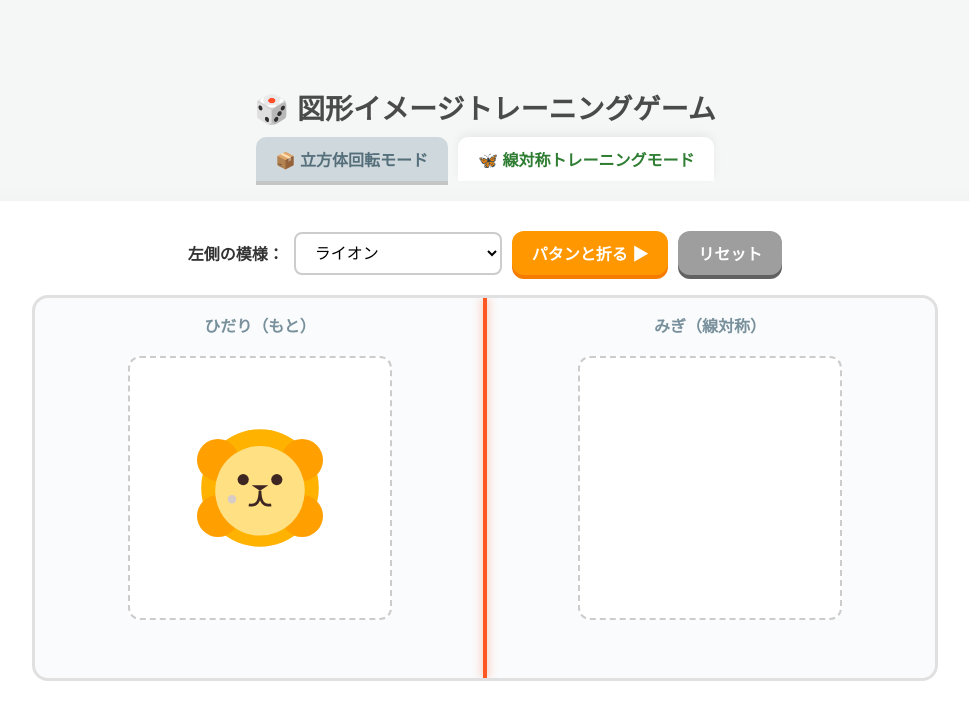
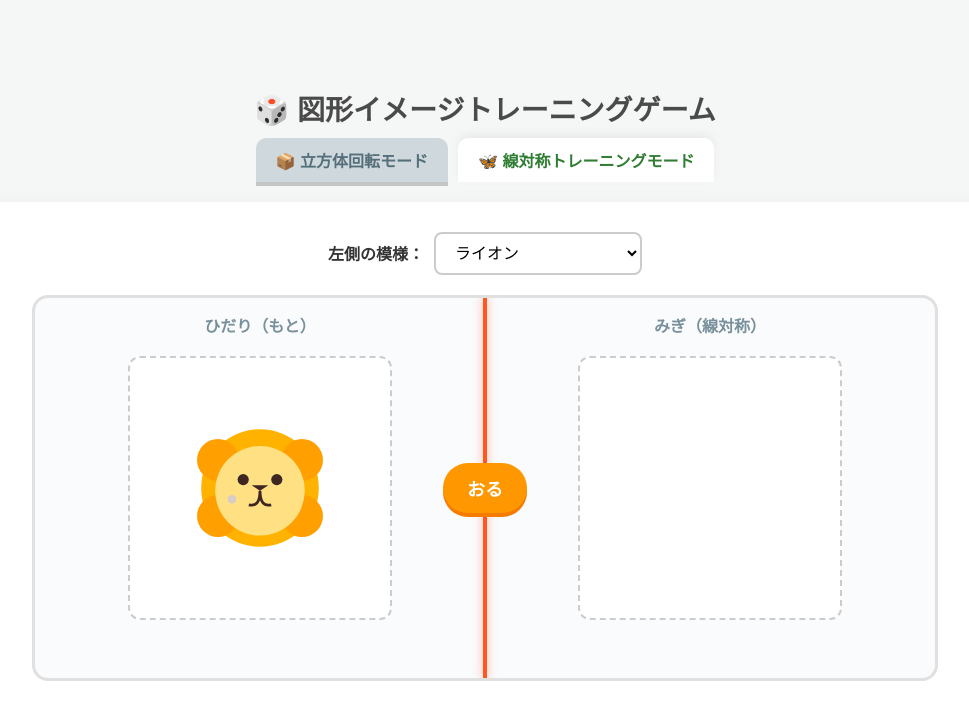
Before and after one commit to TH0510/sentaisho, a plain HTML site: page index.html in a window 1280 px wide. Both pictures are taken after a click on the button "🦋 線対称トレーニングモード". Shown: the whole page, without its empty margins (155-1124 px from the left). Drawn offline with Linux system fonts and the light colour scheme.

Commit message:
Update index.html

```diff
--- a/index.html
+++ b/index.html
@@ -121,6 +121,7 @@
     position: relative;
     overflow: hidden;
     margin-bottom: 20px;
+    perspective: 1200px; /* 3Dアニメーション用 */
   }
   .sym-half {
     width: 50%;
@@ -131,6 +132,8 @@
     justify-content: center;
     position: relative;
   }
+
+  /* 中央線 */
   .sym-axis {
     position: absolute;
     left: 50%;
@@ -142,6 +145,16 @@
     transform: translateX(-2px);
     box-shadow: 0 0 10px rgba(255, 87, 34, 0.5);
   }
+
+  /* 中央線上に配置する「おる/もどす」ボタン */
+  .fold-btn-container {
+    position: absolute;
+    left: 50%;
+    top: 50%;
+    transform: translate(-50%, -50%);
+    z-index: 30;
+  }
+
   .sym-label {
     position: absolute;
     top: 15px;
@@ -159,20 +172,6 @@
     align-items: center;
     justify-content: center;
     position: relative;
-  }
-
-  /* 線対称の折り返しアニメーション用コンテナ */
-  .moving-shape {
-    position: absolute;
-    width: 260px;
-    height: 260px;
-    display: flex;
-    align-items: center;
-    justify-content: center;
-    transition: transform 1.2s cubic-bezier(0.4, 0, 0.2, 1), opacity 1.2s ease;
-    transform-origin: left center; /* 軸を基準に回転 */
-    pointer-events: none;
-    z-index: 10;
   }
 
   /* 共通ボタン */
@@ -263,32 +262,31 @@
         <option value="f">アルファベット「F」</option>
         <option value="draw">お絵描き 🎨</option>
       </select>
-      <button class="btn-orange" style="padding: 10px 20px; font-size:16px;" onclick="foldSymmetry()">パタンと折る ▶</button>
-      <button class="btn-blue" style="padding: 10px 20px; font-size:16px; background-color:#9e9e9e; box-shadow:0 4px 0px #616161;" onclick="resetSymmetry()">リセット</button>
     </div>
 
     <div class="symmetry-workspace">
-      <!-- 軸 -->
+      <!-- 中央の赤い線（軸） -->
       <div class="sym-axis"></div>
+
+      <!-- 中央線上のボタン：「おる」⇔「もどす」 -->
+      <div class="fold-btn-container">
+        <button id="actionBtn" class="btn-orange" onclick="toggleFold()" style="padding: 12px 24px; font-size:18px; border-radius: 30px;">おる</button>
+      </div>
 
       <!-- 左側（元図形） -->
       <div class="sym-half">
         <div class="sym-label">ひだり（もと）</div>
-        <div class="canvas-box" id="symLeftBox">
-          <!-- 動的挿入 -->
-        </div>
+        <div class="canvas-box" id="symLeftBox"></div>
       </div>
 
       <!-- 右側（対称図形） -->
       <div class="sym-half">
         <div class="sym-label">みぎ（線対称）</div>
-        <div class="canvas-box" id="symRightBox">
-          <!-- アニメーション用または結果の図形 -->
-        </div>
+        <div class="canvas-box" id="symRightBox"></div>
       </div>
 
-      <!-- パタンと折るときに飛ぶレイヤー -->
-      <div id="flyingContainer" style="position:absolute; left:0; top:0; width:100%; height:100%; pointer-events:none;"></div>
+      <!-- アニメーション用フリップレイヤー -->
+      <div id="flippingLayer" style="position: absolute; top: 0; left: 0; width: 100%; height: 100%; pointer-events: none; overflow: hidden; z-index: 20;"></div>
     </div>
   </div>
 
@@ -314,41 +312,25 @@
       if (mode === 'symmetry') initSymmetry();
     }
 
-    // --- 共通の図形データ（非対称な図形たち） ---
+    // --- 共通の図形データ ---
     const shapeData = {
       bear: `<svg width="120" height="120" viewBox="0 0 100 100"><circle cx="25" cy="25" r="15" fill="#8D6E63"/><circle cx="75" cy="25" r="15" fill="#8D6E63"/><circle cx="50" cy="55" r="40" fill="#A1887F"/><circle cx="35" cy="45" r="5" fill="#3E2723"/><circle cx="65" cy="45" r="5" fill="#3E2723"/><ellipse cx="50" cy="65" rx="18" ry="14" fill="#D7CCC8"/><circle cx="50" cy="60" r="5" fill="#3E2723"/><path d="M 50 65 Q 50 75 42 72 M 50 65 Q 50 75 58 72" fill="none" stroke="#3E2723" stroke-width="2"/></svg>`,
       triangle: `<svg width="120" height="120" viewBox="0 0 100 100"><polygon points="50,15 15,85 85,85" fill="#FF7043" stroke="#D84315" stroke-width="4" stroke-linejoin="round"/></svg>`,
       arrow: `<svg width="120" height="120" viewBox="0 0 100 100"><polygon points="50,15 85,50 65,50 65,85 35,85 35,50 15,50" fill="#42A5F5" stroke="#1E88E5" stroke-width="4" stroke-linejoin="round"/></svg>`,
       f: `<svg width="120" height="120" viewBox="0 0 100 100"><rect x="25" y="15" width="20" height="70" fill="#9C27B0" rx="2"/><rect x="45" y="15" width="35" height="20" fill="#9C27B0" rx="2"/><rect x="45" y="45" width="25" height="20" fill="#9C27B0" rx="2"/></svg>`,
-      // 線対称用の追加図形（ライオン、ラッパ）
       lion: `<svg width="140" height="140" viewBox="0 0 100 100">
-               <!-- たてがみ（非対称にアレンジ） -->
-               <circle cx="50" cy="50" r="42" fill="#FFB300"/>
-               <circle cx="20" cy="30" r="15" fill="#FFA000"/>
-               <circle cx="80" cy="30" r="15" fill="#FFA000"/>
-               <circle cx="20" cy="70" r="15" fill="#FFA000"/>
-               <circle cx="80" cy="70" r="15" fill="#FFA000"/>
-               <!-- 顔 -->
-               <circle cx="50" cy="52" r="32" fill="#FFE082"/>
-               <!-- 目 -->
-               <circle cx="38" cy="44" r="4" fill="#3E2723"/>
-               <circle cx="62" cy="44" r="4" fill="#3E2723"/>
-               <!-- 鼻・口 -->
-               <polygon points="50,52 44,48 56,48" fill="#3E2723"/>
-               <path d="M 50 52 Q 50 64 42 62 M 50 52 Q 50 64 58 62" fill="none" stroke="#3E2723" stroke-width="2"/>
-               <!-- ヒゲのような非対称のワンポイント -->
-               <circle cx="30" cy="58" r="3" fill="#D7CCC8"/>
+               <circle cx="50" cy="50" r="42" fill="#FFB300"/><circle cx="20" cy="30" r="15" fill="#FFA000"/><circle cx="80" cy="30" r="15" fill="#FFA000"/><circle cx="20" cy="70" r="15" fill="#FFA000"/><circle cx="80" cy="70" r="15" fill="#FFA000"/>
+               <circle cx="50" cy="52" r="32" fill="#FFE082"/><circle cx="38" cy="44" r="4" fill="#3E2723"/><circle cx="62" cy="44" r="4" fill="#3E2723"/>
+               <polygon points="50,52 44,48 56,48" fill="#3E2723"/><path d="M 50 52 Q 50 64 42 62 M 50 52 Q 50 64 58 62" fill="none" stroke="#3E2723" stroke-width="2"/><circle cx="30" cy="58" r="3" fill="#D7CCC8"/>
              </svg>`,
       trumpet: `<svg width="140" height="140" viewBox="0 0 100 100">
-                <!-- ラッパ（左右非対称） -->
                 <path d="M 20 60 Q 40 60 70 30 L 85 20 Q 90 15 95 25 L 85 45 Q 80 50 70 50 L 30 75 Z" fill="#FFD54F" stroke="#F57C00" stroke-width="3" stroke-linejoin="round"/>
-                <path d="M 35 62 L 25 78 L 45 70 Z" fill="#FFA000"/>
-                <ellipse cx="88" cy="22" rx="6" ry="10" fill="#FFE082" stroke="#F57C00" stroke-width="2" transform="rotate(45 88 22)"/>
+                <path d="M 35 62 L 25 78 L 45 70 Z" fill="#FFA000"/><ellipse cx="88" cy="22" rx="6" ry="10" fill="#FFE082" stroke="#F57C00" stroke-width="2" transform="rotate(45 88 22)"/>
               </svg>`
     };
 
-    // --- お絵描き機能用の変数と処理 ---
-    let targetMode = 'cube'; // 'cube' または 'symmetry'
+    // --- お絵描き機能 ---
+    let targetMode = 'cube';
     const drawModal = document.getElementById('drawModal');
     const canvas = document.getElementById('drawCanvas');
     const ctx = canvas.getContext('2d');
@@ -370,12 +352,7 @@
     canvas.addEventListener('mouseleave', () => isDrawing = false);
 
     function clearCanvas() { ctx.clearRect(0, 0, canvas.width, canvas.height); }
-
-    function openDrawModal(mode) {
-      targetMode = mode;
-      clearCanvas();
-      drawModal.style.display = 'flex';
-    }
+    function openDrawModal(mode) { targetMode = mode; clearCanvas(); drawModal.style.display = 'flex'; }
 
     function applyDrawing() {
       const dataURL = canvas.toDataURL();
@@ -391,9 +368,8 @@
       }
     }
 
-
     // ==========================================
-    // 📦 立方体回転モードのスクリプト
+    // 📦 立方体回転モード
     // ==========================================
     let currentAngle = 0;
     let currentX = 0;
@@ -429,7 +405,7 @@
           cube.style.transition = 'none';
           currentX = 0;
           applyTransform();
-          setTimeout(() => { cube.style.transition = 'transform 1.2s cubic-bezier(0.4, 0, 0.2, 1);'; }, 50);
+          setTimeout(() => { cube.style.transition = 'transform 1.2s cubic-bezier(0.4, 0, 0.2, 1)'; }, 50);
         }, 1200);
       }
       applyTransform();
@@ -443,7 +419,7 @@
           cube.style.transition = 'none';
           currentX = 0;
           applyTransform();
-          setTimeout(() => { cube.style.transition = 'transform 1.2s cubic-bezier(0.4, 0, 0.2, 1);'; }, 50);
+          setTimeout(() => { cube.style.transition = 'transform 1.2s cubic-bezier(0.4, 0, 0.2, 1)'; }, 50);
         }, 1200);
       }
       applyTransform();
@@ -461,11 +437,11 @@
       }
     }
 
-
     // ==========================================
-    // 🦋 線対称トレーニングモードのスクリプト
+    // 🦋 線対称トレーニングモード
     // ==========================================
     let symCustomImage = null;
+    let isFolded = false;
 
     function initSymmetry() {
       updateSymShape();
@@ -485,10 +461,9 @@
         symCustomImage = null;
         leftBox.innerHTML = shapeData[val];
       }
-      document.getElementById('symRightBox').innerHTML = '';
+      resetSymmetry();
     }
 
-    // セレクトボックス変更時のハンドラ拡張
     document.getElementById('symShapeSelect').addEventListener('change', function(e) {
       if (e.target.value === 'draw') {
         openDrawModal('symmetry');
@@ -496,61 +471,83 @@
     });
 
     function resetSymmetry() {
+      isFolded = false;
       document.getElementById('symRightBox').innerHTML = '';
-      document.getElementById('flyingContainer').innerHTML = '';
+      document.getElementById('flippingLayer').innerHTML = '';
+      const actionBtn = document.getElementById('actionBtn');
+      actionBtn.innerText = 'おる';
+      actionBtn.style.backgroundColor = '#FF9800';
+      actionBtn.style.boxShadow = '0 4px 0px #F57C00';
     }
 
-    function foldSymmetry() {
-      const rightBox = document.getElementById('symRightBox');
-      // すでに右側に表示されている場合は何もしない
-      if (rightBox.innerHTML !== '') return;
+    function toggleFold() {
+      if (!isFolded) {
+        // ---「おる」動作（アニメーション開始）---
+        isFolded = true;
+        const actionBtn = document.getElementById('actionBtn');
+        actionBtn.innerText = 'もどす';
+        actionBtn.style.backgroundColor = '#9e9e9e';
+        actionBtn.style.boxShadow = '0 4px 0px #616161';
 
-      const leftBox = document.getElementById('symLeftBox');
-      const flyingContainer = document.getElementById('flyingContainer');
+        const leftBox = document.getElementById('symLeftBox');
+        const workspace = document.querySelector('.symmetry-workspace');
+        const workspaceRect = workspace.getBoundingClientRect();
+        const leftRect = leftBox.getBoundingClientRect();
 
-      // 左側のコンテンツをコピーして、中央の軸（workspaceの中央）からパタンと右側に回転させるアニメーション
-      const workspaceRect = document.querySelector('.symmetry-workspace').getBoundingClientRect();
-      const leftRect = leftBox.getBoundingClientRect();
+        // 中央線（軸）のワークスペース内でのX座標を計算
+        const axisX = workspaceRect.width / 2;
+        const boxWidth = leftRect.width;
+        const boxHeight = leftRect.height;
+        const boxTop = leftRect.top - workspaceRect.top;
 
-      // 飛行要素を作成
-      const flyer = document.createElement('div');
-      flyer.innerHTML = leftBox.innerHTML;
-      flyer.style.position = 'absolute';
-      flyer.style.left = (leftRect.left - workspaceRect.left) + 'px';
-      flyer.style.top = (leftRect.top - workspaceRect.top) + 'px';
-      flyer.style.width = leftRect.width + 'px';
-      flyer.style.height = leftRect.height + 'px';
-      flyer.style.display = 'flex';
-      flyer.style.alignItems = 'center';
-      flyer.style.justifyContent = 'center';
-      flyer.style.transformOrigin = 'right center'; // 軸側（右端）を基点にして左側にめくれる or 軸を基点に右側へ
-      flyer.style.transition = 'transform 1.2s cubic-bezier(0.4, 0, 0.2, 1)';
-      flyer.style.transformStyle = 'preserve-3d';
+        // 軸を右端とするフリップ用要素を作成
+        const layer = document.getElementById('flippingLayer');
+        const card = document.createElement('div');
 
-      // 左右反転した見た目を作るために、内部を包む
-      flyer.innerHTML = `<div style="width:100%; height:100%; display:flex; align-items:center; justify-content:center; transform: scaleX(-1);">${leftBox.innerHTML}</div>`;
+        // 初期位置：左側のボックスの位置に合わせるが、回転軸を右端（軸の位置）にするため配置を調整
+        const startLeft = (leftRect.left - workspaceRect.left);
 
-      flyingContainer.appendChild(flyer);
+        card.style.position = 'absolute';
+        card.style.left = startLeft + 'px';
+        card.style.top = boxTop + 'px';
+        card.style.width = boxWidth + 'px';
+        card.style.height = boxHeight + 'px';
+        card.style.transformOrigin = 'right center'; // 右端（真ん中の線）を軸にする
+        card.style.transformStyle = 'preserve-3d';
+        card.style.transition = 'transform 1.2s cubic-bezier(0.25, 1, 0.5, 1)'; // 滑らかなアニメーション
 
-      // アニメーション発動
-      setTimeout(() => {
-        // 左側の位置から右側の位置へ移動しつつ、scaleX(-1)の反転を完了させる
-        const rightRect = rightBox.getBoundingClientRect();
-        const deltaX = rightRect.left - leftRect.left;
+        // 表面（もとの絵）と裏面（反転した絵）を持つ立体カード構造
+        card.innerHTML = `
+          <div style="position:absolute; width:100%; height:100%; backface-visibility:hidden; display:flex; align-items:center; justify-content:center; background:#fff; border-radius:12px; border:2px dashed #ccc;">
+            ${leftBox.innerHTML}
+          </div>
+          <div style="position:absolute; width:100%; height:100%; backface-visibility:hidden; display:flex; align-items:center; justify-content:center; background:#fff; border-radius:12px; border:2px dashed #ccc; transform: rotateY(180deg) scaleX(-1);">
+            ${leftBox.innerHTML}
+          </div>
+        `;
 
-        flyer.style.transform = `translateX(${deltaX}px) rotateY(180deg)`;
-      }, 50);
+        layer.appendChild(card);
 
-      // アニメーション終了後に実体を右側ボックスに入れ、飛行要素を消す
-      setTimeout(() => {
-        rightBox.innerHTML = leftBox.innerHTML;
-        // 右側は線対称（左右反転）状態で表示
-        rightBox.firstElementChild.style.transform = 'scaleX(-1)';
-        flyingContainer.innerHTML = '';
-      }, 1250);
+        // わずかに遅れて180度回転（パタンと右側に倒れる）
+        setTimeout(() => {
+          card.style.transform = 'rotateY(180deg)';
+        }, 50);
+
+        // アニメーション完了後にフリップ要素を消し、右側のボックスに正解を表示
+        setTimeout(() => {
+          layer.innerHTML = '';
+          const rightBox = document.getElementById('symRightBox');
+          rightBox.innerHTML = leftBox.innerHTML;
+          rightBox.firstElementChild.style.transform = 'scaleX(-1)'; // 完全に左右反転させる
+        }, 1250);
+
+      } else {
+        // ---「もどす」動作（リセット）---
+        resetSymmetry();
+      }
     }
 
-    // 初期化実行
+    // 初期化
     updateCubeShape();
   </script>
 </body>
```
